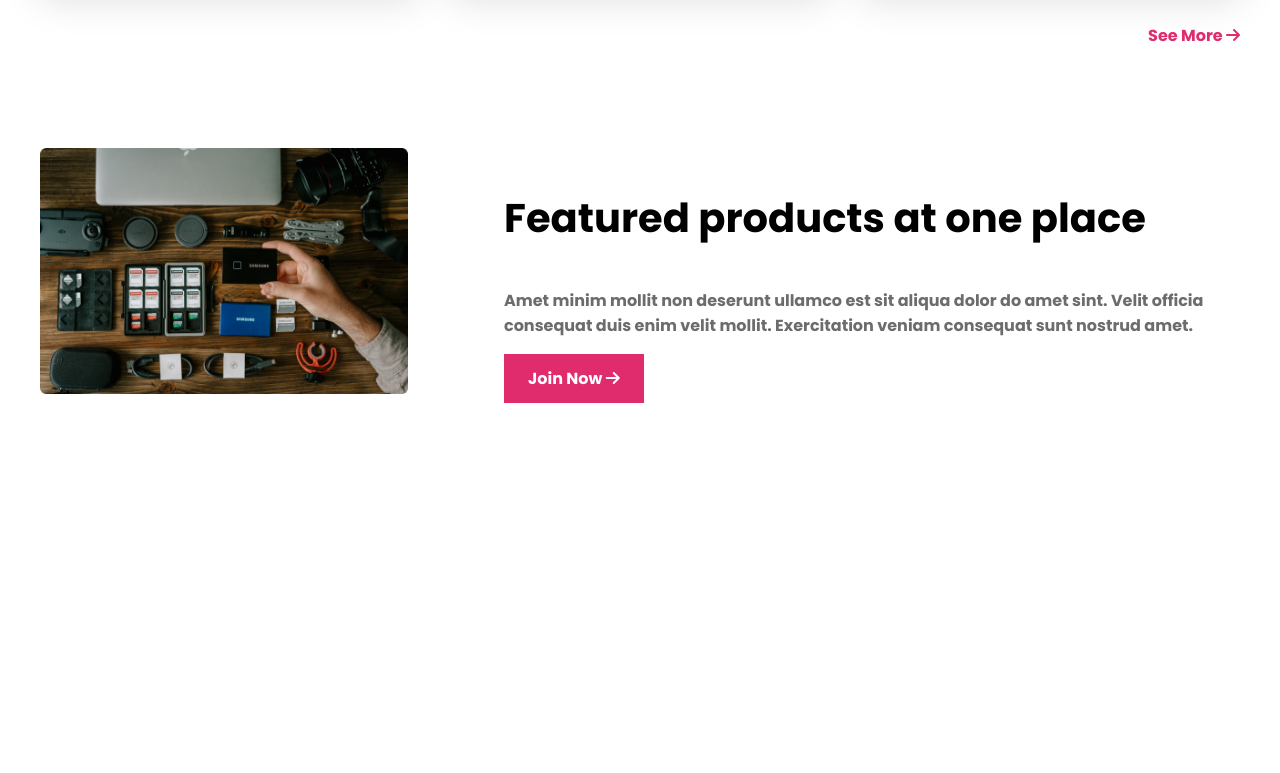
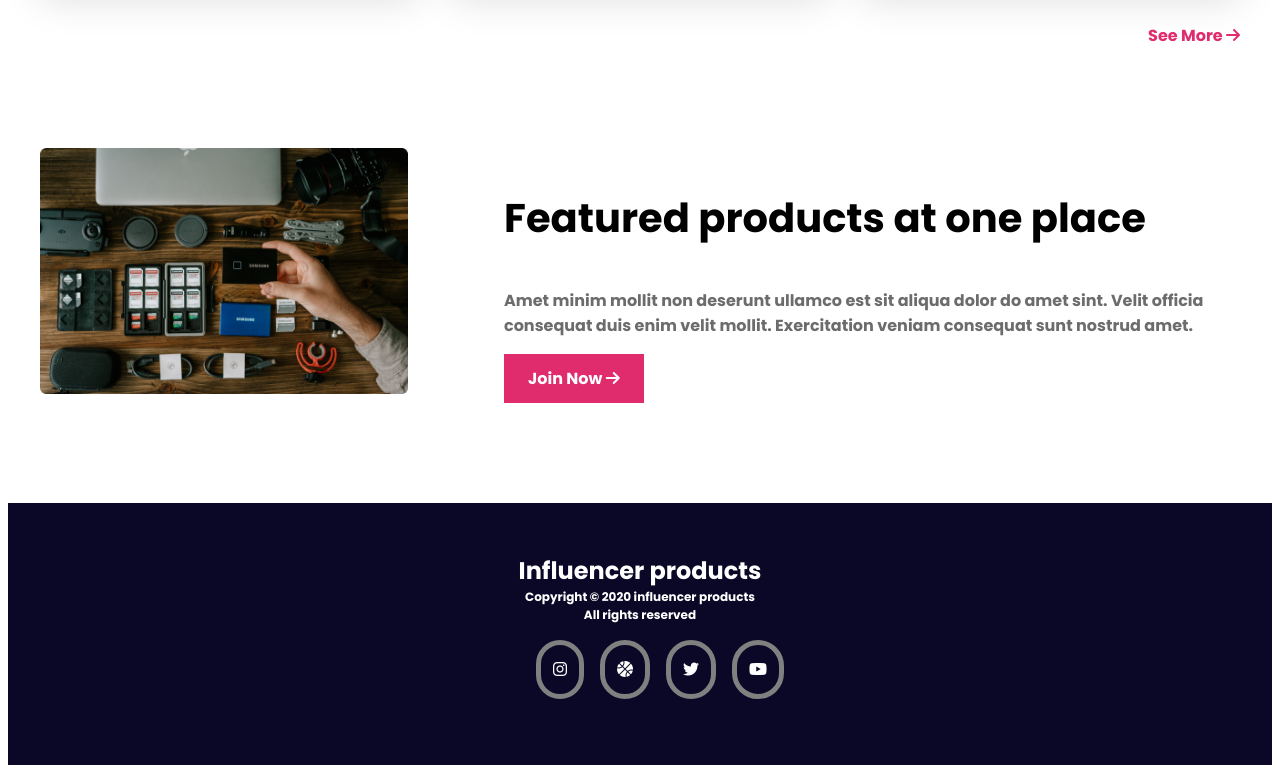
Before and after one commit to TasinTausif/Influencer-gear, a plain HTML site: page index.html in a window 1280 px wide. Shown: the part 2417-3190 px from the top of the page. Before the commit the page ends 2828 px from the top, so only its background shows below. Drawn offline with Linux system fonts and the light colour scheme.

Commit message:
Footer Done

```diff
--- a/index.html
+++ b/index.html
@@ -26,9 +26,11 @@
             <div class="brand-details">
                 <h3 class="brand-title poppins-bold">Start your Journey as <br>Influencer</h3>
                 <p class="brand-description poppins-semibold">
-                    Lorem ipsum dolor sit amet, consectetur adipiscing elit. Sem <br> vestibulum sed scelerisque eros. Lectus faucibus.
+                    Lorem ipsum dolor sit amet, consectetur adipiscing elit. Sem <br> vestibulum sed scelerisque eros.
+                    Lectus faucibus.
                 </p>
-                <button class="proceed-button poppins-bold">Preebook now  <i class="fa-solid fa-arrow-right"></i></button>
+                <button class="proceed-button poppins-bold">Preebook now <i
+                        class="fa-solid fa-arrow-right"></i></button>
             </div>
             <div class="brand-images">
                 <img src="images/Circle design.svg" alt="background circle design" class="behind-image">
@@ -183,14 +185,24 @@
             <div class="feature-details">
                 <h3 class="feature-title">Featured products at one place</h3>
                 <p class="feature-description">
-                    Amet minim mollit non deserunt ullamco est sit aliqua dolor do amet sint. Velit officia consequat duis enim velit mollit. Exercitation veniam consequat sunt nostrud amet.
+                    Amet minim mollit non deserunt ullamco est sit aliqua dolor do amet sint. Velit officia consequat
+                    duis enim velit mollit. Exercitation veniam consequat sunt nostrud amet.
                 </p>
                 <button class="feature-btn poppins-bold">Join Now <i class="fa-solid fa-arrow-right"></i></button>
             </div>
         </section>
     </main>
-    <footer>
-
+    <footer class="poppins-bold">
+        <div class="footer-container display-flex">
+            <h4 class="footer-title">Influencer products</h4>
+            <h5 class="footer-subtitle">Copyright © 2020 influencer products <br> All rights reserved</h5>
+            <ul class="links display-flex">
+                <li class="social-icons"><a href="#" class="footer-link"><i class="fa-brands fa-instagram"></i></a></li>
+                <li class="social-icons"><a href="#" class="footer-link"><i class="fa-solid fa-basketball"></i></a></li>
+                <li class="social-icons"><a href="#" class="footer-link"><i class="fa-brands fa-twitter"></i></a></li>
+                <li class="social-icons"><a href="#" class="footer-link"><i class="fa-brands fa-youtube"></i></a></li>
+            </ul>
+        </div>
     </footer>
 </body>
 
--- a/styles/influencer-gear.css
+++ b/styles/influencer-gear.css
@@ -174,6 +174,39 @@ main{
 }
 
 /* Footer Styles */
+footer{
+    margin-top: 100px;
+    background-color: rgba(10, 8, 38, 1);
+    padding: 50px;
+}
+.footer-container{
+    color: white;
+    text-align: center;
+    flex-direction: column;
+    justify-content: center;
+    align-items: center;
+}
+.footer-title{
+    font-size: 1.5rem;
+    margin: 0px;
+}
+.footer-subtitle{
+    font-size: 0.75rem;
+    margin: 0px;
+}
+.links{
+    max-width: 600px;
+    gap: 1rem;
+}
+.social-icons{
+    padding: 0.75rem;
+    border: 5px solid grey;
+    border-radius: 80px;
+    list-style: none;
+}
+.footer-link{
+    color: white;
+}
 
 /* Mobile View */
 @media screen and (max-width: 576px) {
```
